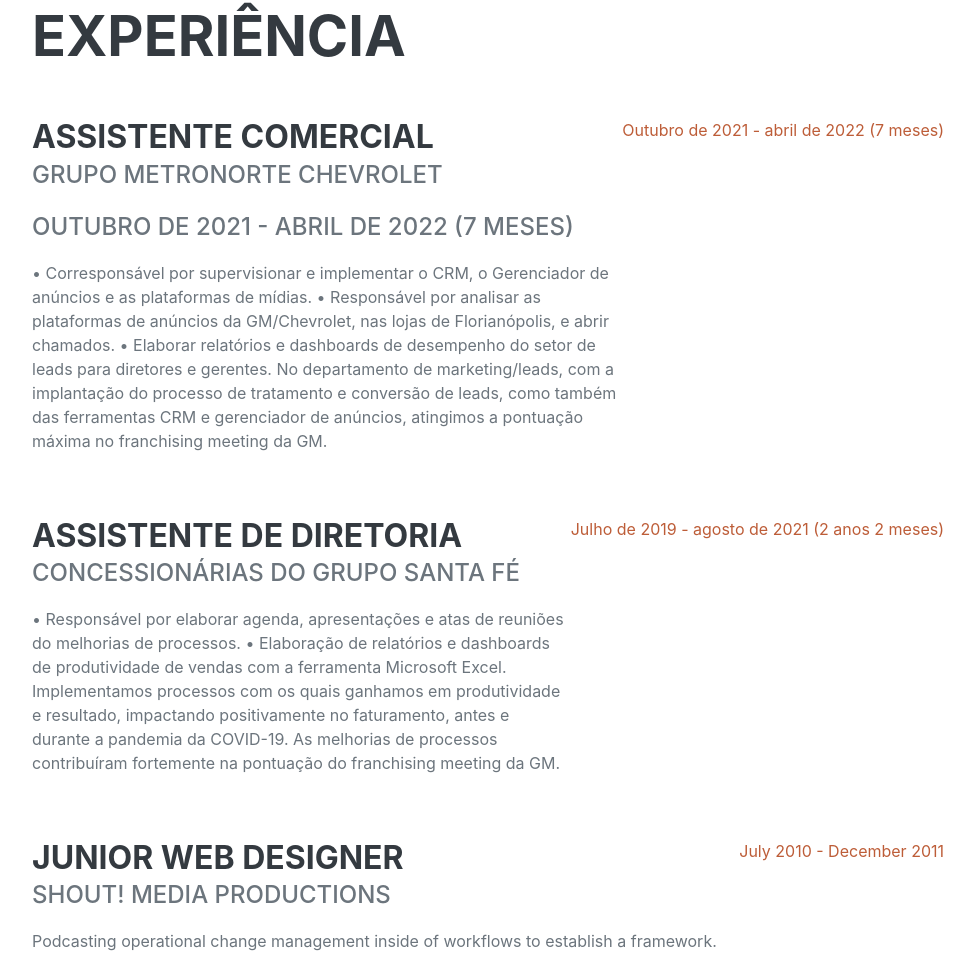
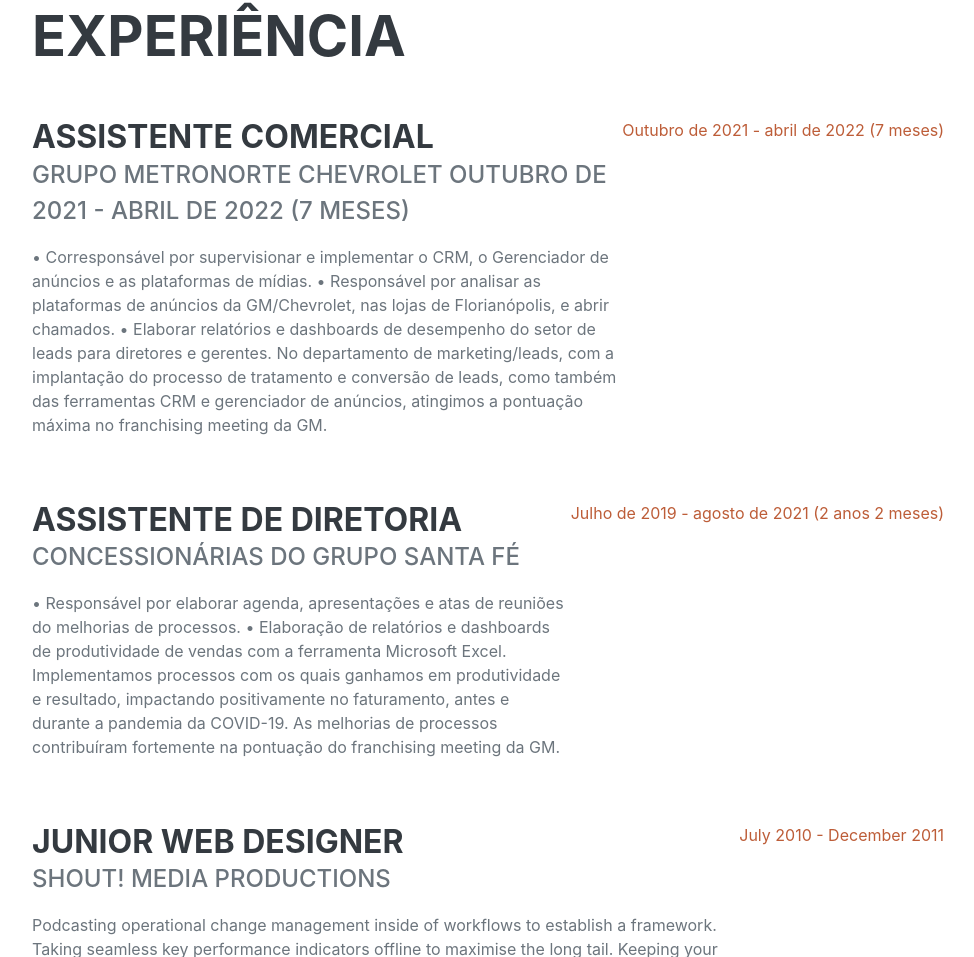
Before and after one commit to brunomaia1993/Portfolio-PowerBI, a plain HTML site: page index.html in a window 1280 px wide. Shown: the part 878-1835 px from the top of the page, without its empty margins (288-1262 px from the left). Drawn offline with nearby package versions, Linux system fonts and the light colour scheme; a web font is replaced by a local one.

Commit message:
Update index.html

```diff
--- a/index.html
+++ b/index.html
@@ -64,8 +64,8 @@
                     <div class="d-flex flex-column flex-md-row justify-content-between mb-5">
                         <div class="flex-grow-1">
                             <h3 class="mb-0">Assistente Comercial</h3>
-                            <div class="subheading mb-3">Grupo Metronorte Chevrolet</div>
-                             <div class="subheading mb-3">Outubro de 2021 - abril de 2022 (7 meses)</div>
+                            <div class="subheading mb-3">Grupo Metronorte Chevrolet
+                            Outubro de 2021 - abril de 2022 (7 meses)</div>
                             <p>• Corresponsável por supervisionar e implementar o CRM, o Gerenciador de anúncios e as plataformas de mídias. • Responsável por analisar as plataformas de anúncios da GM/Chevrolet, nas lojas de Florianópolis, e abrir chamados. • Elaborar relatórios e dashboards de desempenho do setor de leads para diretores e gerentes. No departamento de marketing/leads, com a implantação do processo de tratamento e conversão de leads, como também das ferramentas CRM e gerenciador de anúncios, atingimos a pontuação máxima no franchising meeting da GM.</p>
                         </div>
                         <div class="flex-shrink-0"><span class="text-primary">Outubro de 2021 - abril de 2022 (7 meses)</span></div>
```
